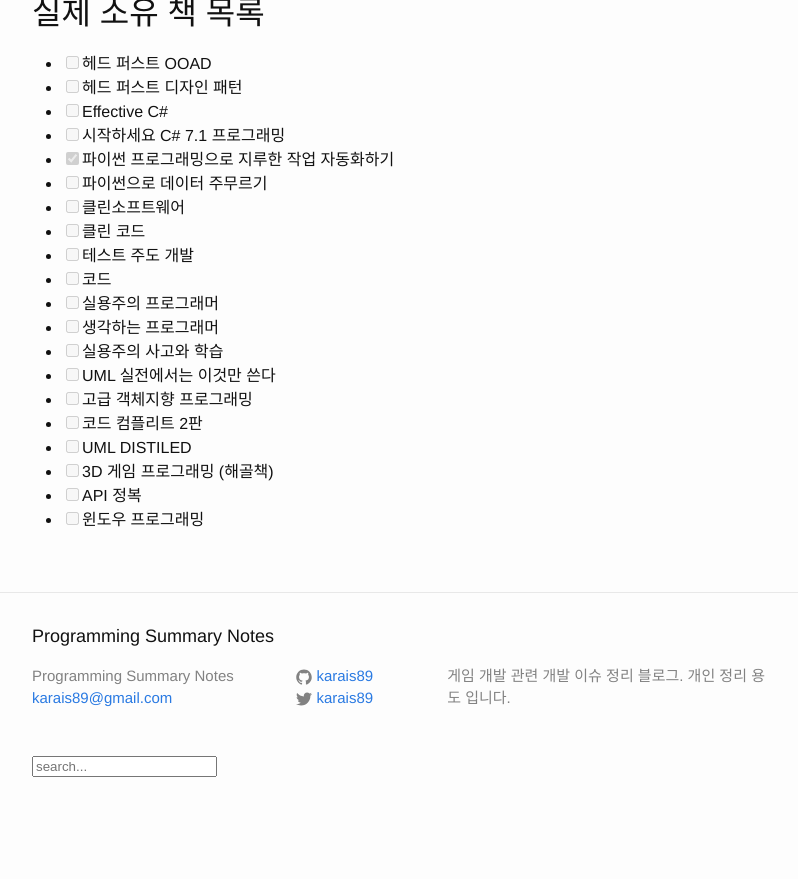
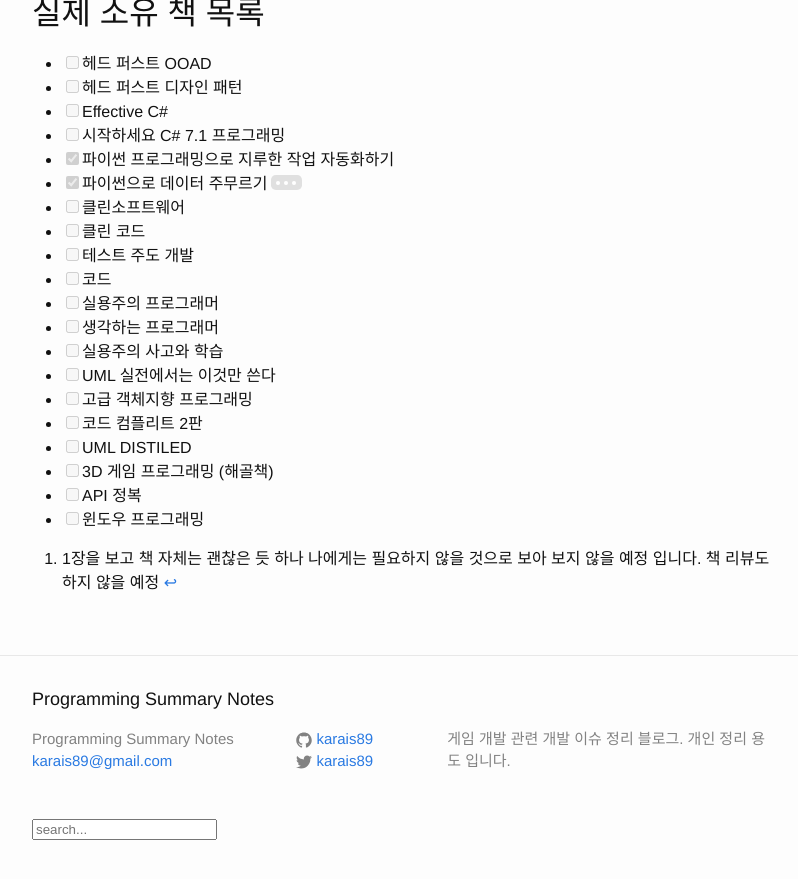
Before and after one commit to karais89/karais89.github.io_back, a Jekyll site: the page built from _posts/2018-10-20-book-list.markdown, in a window 1280 px wide and 900 px high, scrolled down 1046 px. Shown: the top 879 px of the window, without its empty margins (238-1036 px from the left). Built offline with Jekyll 4.4.1, drawn with Linux system fonts in a browser that asks for light colours; comment, search, counter and statistics services are not loaded; before the commit the page ends 1883 px from its top, so only the background shows below that.

Commit message:
update book list

```diff
--- a/_posts/2018-10-20-book-list.markdown
+++ b/_posts/2018-10-20-book-list.markdown
@@ -46,7 +46,7 @@
 - [ ] Effective C#
 - [ ] 시작하세요 C# 7.1 프로그래밍
 - [X] 파이썬 프로그래밍으로 지루한 작업 자동화하기
-- [ ] 파이썬으로 데이터 주무르기
+- [X] 파이썬으로 데이터 주무르기[^1]
 - [ ] 클린소프트웨어
 - [ ] 클린 코드
 - [ ] 테스트 주도 개발
@@ -61,3 +61,5 @@
 - [ ] 3D 게임 프로그래밍 (해골책)
 - [ ] API 정복
 - [ ] 윈도우 프로그래밍
+
+[^1]: 1장을 보고 책 자체는 괜찮은 듯 하나 나에게는 필요하지 않을 것으로 보아 보지 않을 예정 입니다. 책 리뷰도 하지 않을 예정
```
